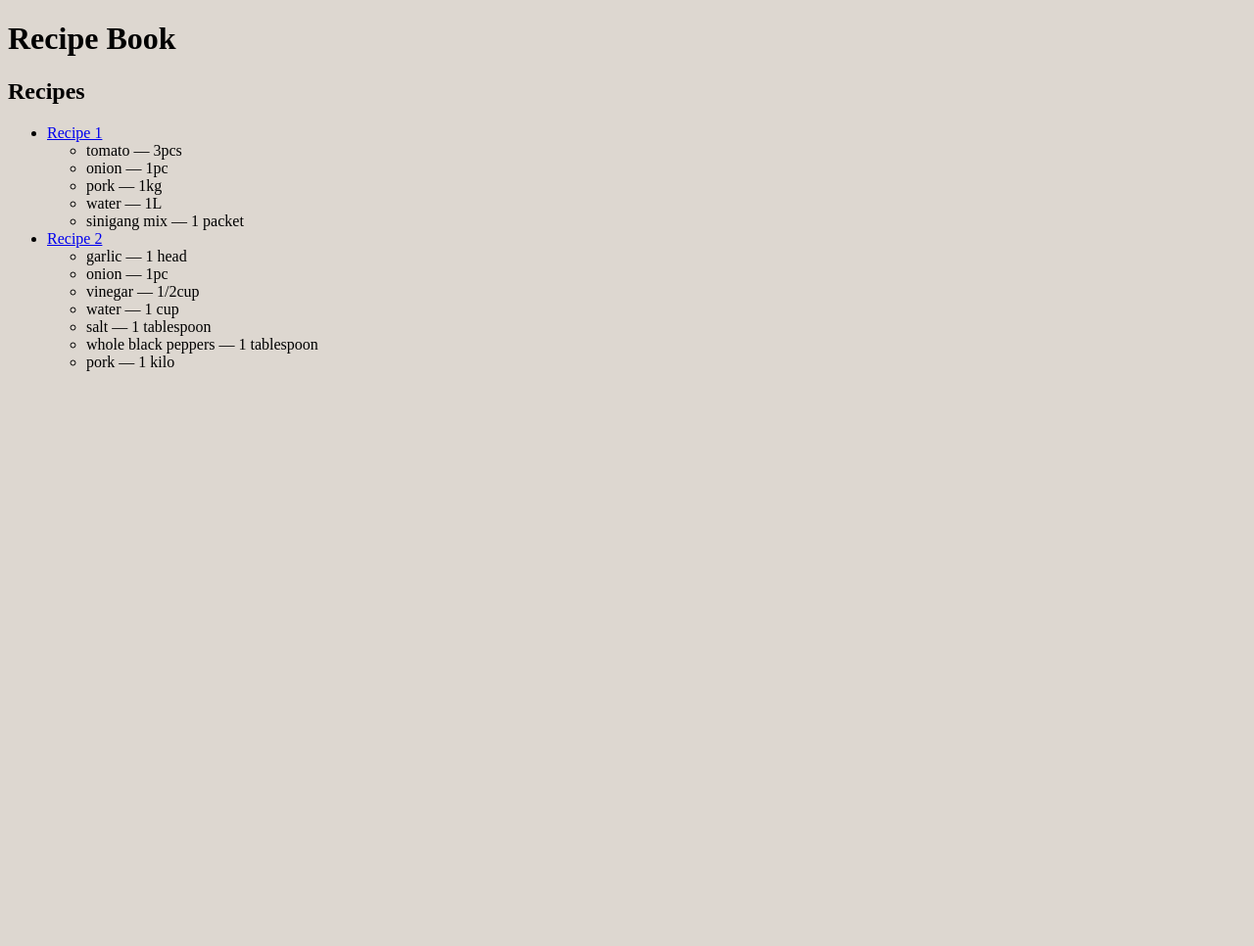
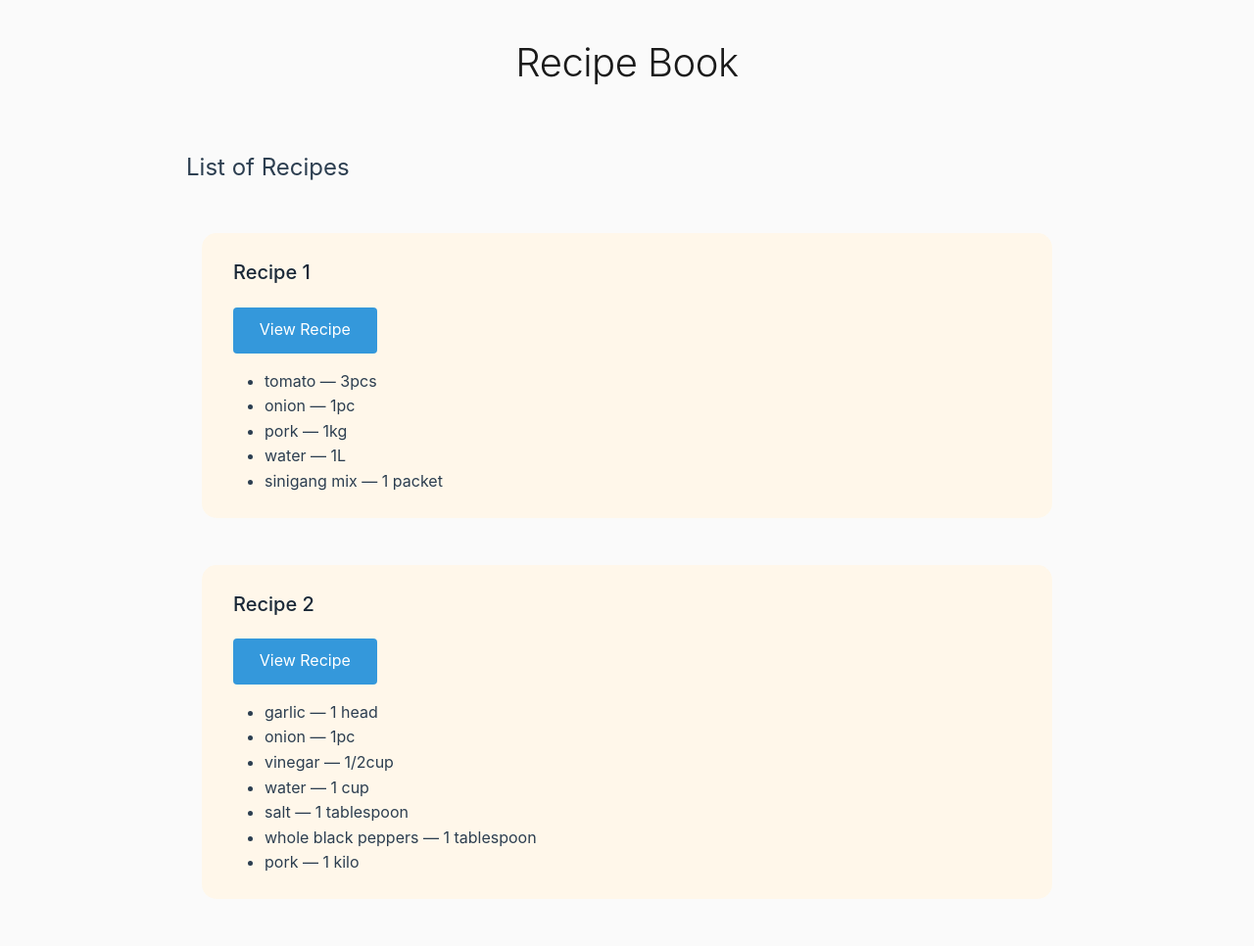
Before and after one commit to Zekiru/recipebook-villasurda-ezekiel, a Django app: page /recipes/list/ in a window 1280 px wide. Shown: the whole page at 98% size. Before the commit the page ends 379 px from the top, so only its background shows below. Run offline with Django 5.2, Linux system fonts and the light colour scheme.

Commit message:
Template Styling & Code Polishing

```diff
--- a/recipebook/ledger/templates/ledger/recipe.html
+++ b/recipebook/ledger/templates/ledger/recipe.html
@@ -1,13 +1,11 @@
 {% extends "base.html" %}
-
-<!-- TO-DO: Fix Design -->
 
 {% block content %}
   <h2>{{ data.name }}</h2>
-  <a href="/recipes/list">Back</a>
   <ul>
     {% for ingredient in data.ingredients %}
       <li>{{ ingredient.name }} — {{ ingredient.quantity }}</li>
     {% endfor %}
   </ul>
+  <a href="/recipes/list" class="back-btn btn">Back</a>
 {% endblock %}
--- a/recipebook/ledger/templates/ledger/recipe_list.html
+++ b/recipebook/ledger/templates/ledger/recipe_list.html
@@ -1,17 +1,18 @@
 {% extends "base.html" %}
 
 {% block content %}
-  <h2>Recipes</h2>
-  <ul>
+  <h2>List of Recipes</h2>
+  <div class="recipe-wrapper">
     {% for recipe in data.recipes %}
-      <li>
-        <a href="{{ recipe.link }}">{{ recipe.name }}</a>
+      <div class="recipe-item">
+        <h3>{{ recipe.name }}</h3>
+        <a href="{{ recipe.link }}" class="btn">View Recipe</a>
         <ul>
           {% for ingredient in recipe.ingredients %}
             <li>{{ ingredient.name }} — {{ ingredient.quantity }}</li>
           {% endfor %}
         </ul>
-      </li>
+      </div>
     {% endfor %}
-  </ul>
+    </div>
 {% endblock %}
--- a/recipebook/ledger/urls.py
+++ b/recipebook/ledger/urls.py
@@ -1,9 +1,9 @@
 from django.urls import path
-from .views import index, RecipeListView, Recipe1View, Recipe2View
+from .views import PATH, index, RecipeListView, RecipeView
 
 urlpatterns = [
     path('', index, name='index'),
     path('recipes/list/', RecipeListView.as_view(), name='recipe-list'),
-    path('recipe/1/', Recipe1View.as_view(), name='recipe-1'),
-    path('recipe/2/', Recipe2View.as_view(), name='recipe-2'),
+    path('recipe/1/', RecipeView.as_view(recipe_path = PATH.get('recipe1')), name='recipe-1'),
+    path('recipe/2/', RecipeView.as_view(recipe_path = PATH.get('recipe2')), name='recipe-2'),
 ]
--- a/recipebook/ledger/views.py
+++ b/recipebook/ledger/views.py
@@ -1,17 +1,18 @@
 import os, json
 from django.conf import settings
-
-from django.http import HttpResponse
 from django.shortcuts import redirect
 from django.views.generic import TemplateView
+
+PATH = {
+    'list': os.path.join(settings.BASE_DIR, 'static/data/recipe_list.json'),
+    'recipe1': os.path.join(settings.BASE_DIR, 'static/data/recipe_1.json'),
+    'recipe2': os.path.join(settings.BASE_DIR, 'static/data/recipe_2.json'),
+}
+
 
 def index(request):
     return redirect('recipes/list/')
 
-
-recipe_list_path = os.path.join(settings.BASE_DIR, 'static/data/recipe_list.json')
-recipe_1_path = os.path.join(settings.BASE_DIR, 'static/data/recipe_1.json')
-recipe_2_path = os.path.join(settings.BASE_DIR, 'static/data/recipe_2.json')
 
 def load_json_data(path):
     try:
@@ -22,35 +23,21 @@ def load_json_data(path):
         print(f"Error: JSON file not found at {path}")
         return None
 
+
 class RecipeListView(TemplateView):
     template_name = 'ledger/recipe_list.html'
 
     def get_context_data(self, **kwargs):
         context = super().get_context_data(**kwargs)
-        # json_file_path = os.path.join(settings.BASE_DIR, 'static/data/recipe_list_context.json')
-
-        context['data'] = load_json_data(recipe_list_path)
-
+        context['data'] = load_json_data(PATH.get('list'))
         return context
 
-class Recipe1View(TemplateView):
+
+class RecipeView(TemplateView):
     template_name = 'ledger/recipe.html'
+    recipe_path = PATH.get('recipe1')
 
     def get_context_data(self, **kwargs):
         context = super().get_context_data(**kwargs)
-
-        # TODO: Load recipe 1 data from JSON and add to context
-        context['data'] = load_json_data(recipe_1_path)
-
+        context['data'] = load_json_data(self.recipe_path)
         return context
-
-class Recipe2View(TemplateView):
-    template_name = 'ledger/recipe.html'
-
-    def get_context_data(self, **kwargs):
-        context = super().get_context_data(**kwargs)
-
-        # TODO: Load recipe 2 data from JSON and add to context
-        context['data'] = load_json_data(recipe_2_path)
-
-        return context
--- a/recipebook/static/css/styles.css
+++ b/recipebook/static/css/styles.css
@@ -1,5 +1,92 @@
+/* Styling for the base template. */
+
+* {
+    margin: 0;
+    padding: 0;
+    box-sizing: border-box;
+}
+
 body {
-    background-color: rgb(221, 215, 208);
+    background-color: #fafafa;
+    color: #2c3e50;
+    font-family: -apple-system, BlinkMacSystemFont, 'Segoe UI', Roboto, sans-serif;
+    line-height: 1.6;
+    padding: 2rem 1rem;
+}
 
-    /* TO-DO: Styling */
+h1 {
+    font-size: 2.5rem;
+    font-weight: 300;
+    margin-bottom: 2rem;
+    text-align: center;
+    letter-spacing: -0.5px;
+    color: #1a1a1a;
 }
+
+h2 {
+    font-size: 1.5rem;
+    font-weight: 400;
+    margin: 1.5rem 0 1rem 0;
+    color: #2c3e50;
+}
+
+h3 {
+    font-size: 1.25rem;
+    font-weight: 450;
+    margin: 0 0 0.2rem 1rem;
+    color: #1b2938;
+}
+
+#content {
+    max-width: 900px;
+    margin: 0 auto;
+}
+
+div {
+    display: flex;
+    flex-direction: column;
+    gap: 1rem;
+}
+
+.recipe-item {
+    background-color: rgb(255, 247, 234);
+    border-radius: 15px;
+    padding: 1.5rem 1rem;
+    margin: 1rem;
+}
+
+ul {
+    margin: 0 0 0 3rem;
+}
+
+a {
+    color: #3498db;
+    text-decoration: none;
+    transition: color 0.2s ease;
+}
+
+a:hover {
+    color: #2980b9;
+}
+
+.btn {
+    background-color: #3498db;
+    color: white;
+    border: none;
+    margin: 0 auto 0 1rem;
+    padding: 0.67rem 1.67rem;
+    border-radius: 4px;
+    cursor: pointer;
+    font-size: 1rem;
+    transition: background-color 0.2s ease;
+}
+
+.back-btn {
+    padding: 0.67rem 2.1rem;
+    margin: 0 1.5rem 0 auto;
+}
+
+.btn:hover {
+    background-color: #2980b9;
+    color: white;
+}
--- a/recipebook/templates/base.html
+++ b/recipebook/templates/base.html
@@ -12,6 +12,12 @@
     <div id="content">
         {% block content %}{% endblock %}
     </div>
-    {% block scripts %}{% endblock %}
+    {% block scripts %}
+        <script>
+            function href(link) {
+                window.location.href = link;
+            }
+        </script>
+    {% endblock %}
 </body>
 </html>
```
